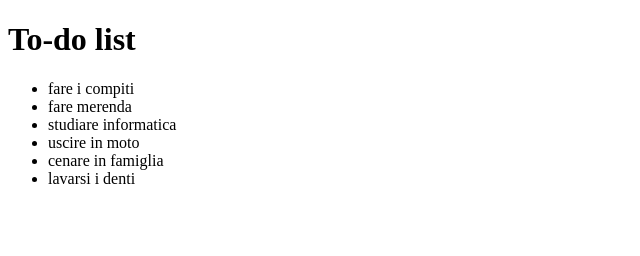
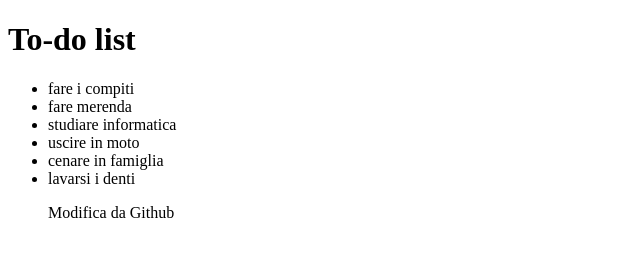
Before and after one commit to LorenzoAndreella/my-todo-list, a plain HTML site: page index.html in a window 1280 px wide. Shown: the whole page, without its empty margins (0-640 px from the left). Drawn offline with Linux system fonts and the light colour scheme.

Commit message:
Update index.html
modifica da github

```diff
--- a/index.html
+++ b/index.html
@@ -14,6 +14,7 @@
         <li> uscire in moto </li>
         <li> cenare in famiglia</li>
         <li> lavarsi i denti </li>
+        <p> Modifica da Github</p>
     </ul>
 </body>
 </html>
```
